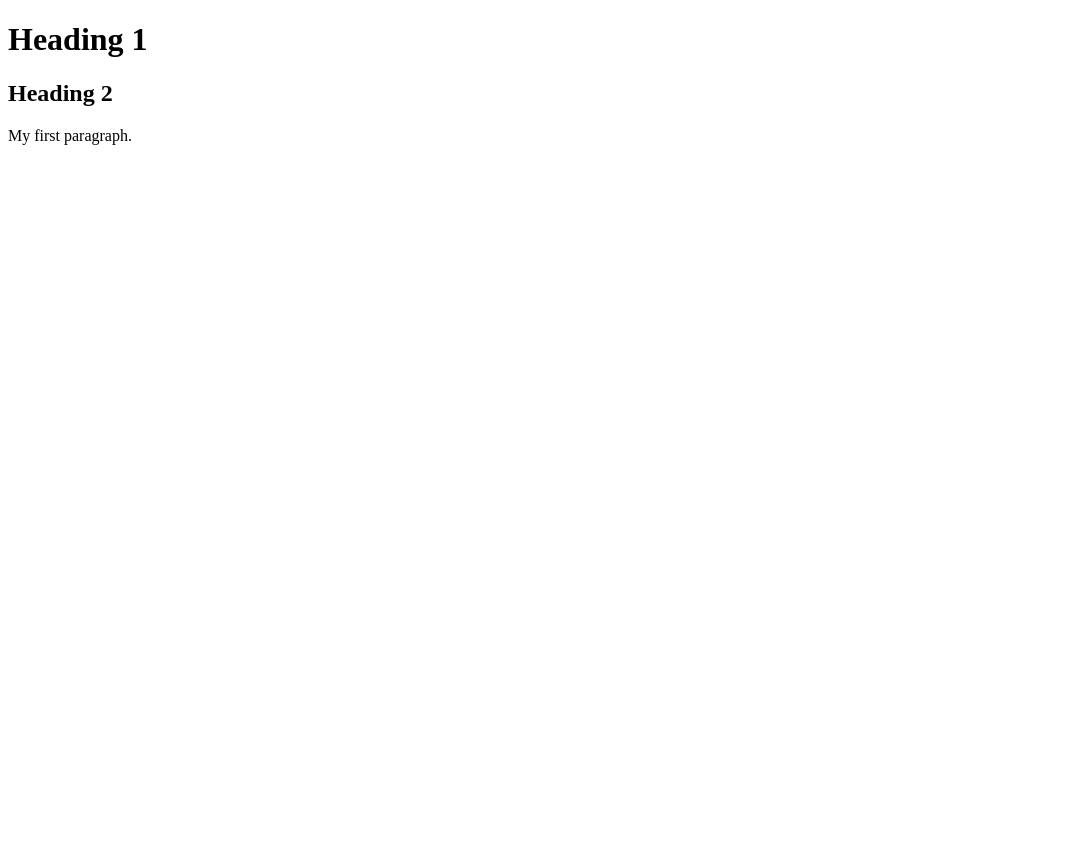
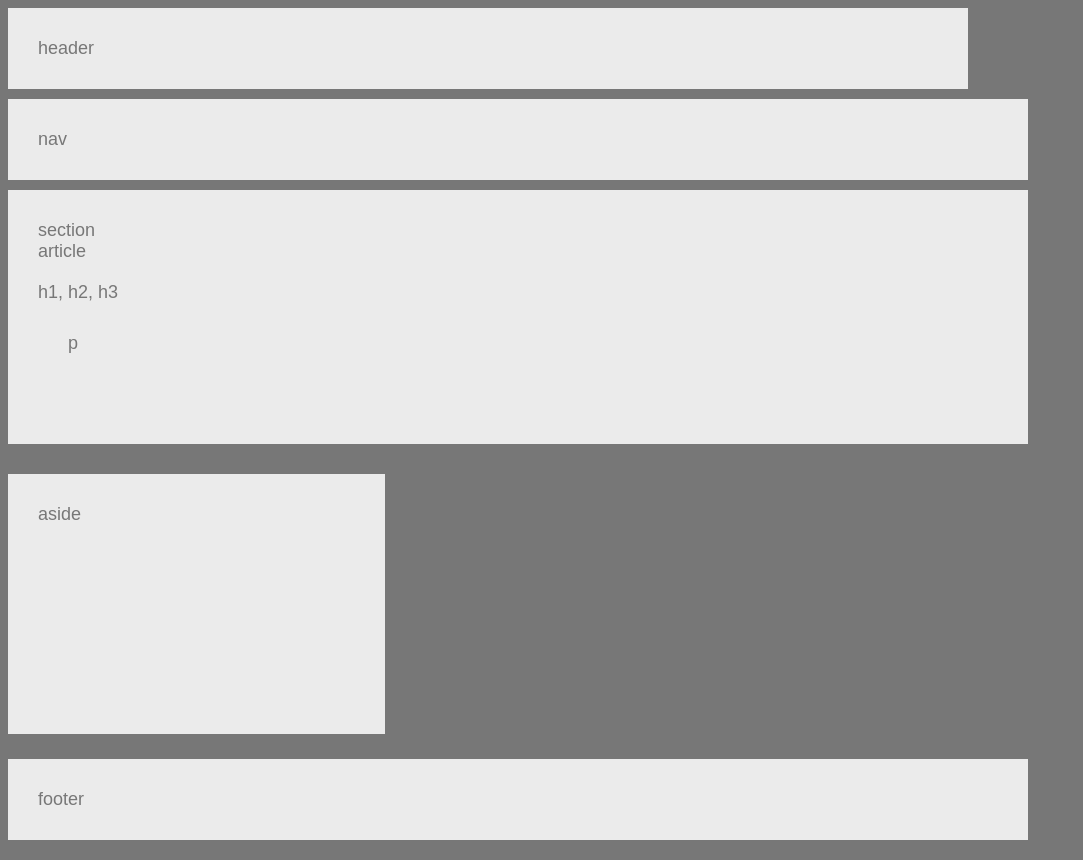
Before and after one commit to evg7393/HW-Wireframe, a plain HTML site: page index.html in a window 1280 px wide. Shown: the whole page, without its empty margins (0-1083 px from the left). Before the commit the page ends 800 px from the top, so only its background shows below. Drawn offline with Linux system fonts and the light colour scheme.

Commit message:
added homework

```diff
--- a/index.html
+++ b/index.html
@@ -3,11 +3,44 @@
     <head>
         <meta charset="UTF-8">
         <Title>HW-Wireframe Homework</Title>
+        <link rel="stylesheet" href="style.css">
     </head>
     <body>
-        <h1>Heading 1</h1>
-        <h2>Heading 2</h2>
-        <p>My first paragraph.</p>
+
+        <header>
+            header
+        </header>
+
+        <section id="nav">
+            nav
+        </section>
+
+        <section id="full">
+            section
+         <article>
+             article
+         </article>
+
+         <div id="h">
+             h1, h2, h3
+         </div>
+
+         <section id="p">
+                p
+            </section>
+        </section>
+
+
+
+        <section id="aside">
+            aside
+        </section>
+
+
+        <footer>
+            footer
+        </footer>
+
 
         </body>
 </html>
--- a/style.css
+++ b/style.css
@@ -1,13 +1,91 @@
 body {
-    background-color: lightblue;
+
+    font-family: Arial, Helvetica neue, Helvetica, sans-serif;
+    color: #777;
+    width: 960px;
+    font-size: 18px;
+    background-color: #777;
+
 }
 
-h1 {
-    color: white;
-    text-align: center;
+header {
+    padding: 30px;
+    margin-bottom: 10px;
+    background: #ebebeb;
+    float: center;
+
 }
 
-p {
-    font-family: verdana;
-    font-size: 20px;
+#nav {
+    padding: 30px;
+    width: 960px;
+    margin-top: 10px;
+    margin-bottom: 10px;
+    background: #ebebeb;
+    float: center;
+
 }
+
+
+#left {
+    background: #ebebeb;
+    width: 495px;
+
+}
+
+section {
+    padding: 30px;
+    margin-bottom: 30px;
+
+}
+#article {
+    color: #777;
+    width: 495px;
+    margin-top: 20px;
+    height: 200px;
+
+}
+
+#h {
+    color: #777;
+    background: #ebebeb;
+    width: 495px;
+    margin-top: 20px;
+    font-size: 18px;
+
+
+
+}
+
+#p {
+    color: #777;
+    background: #ebebeb;
+    width: 495px;
+
+}
+
+#aside {
+    color: #777;
+    background: #ebebeb;
+    width: 33%;
+    margin-bottom: 25px;
+    height: 200px;
+    margin-right: 10px;
+
+
+}
+
+#full {
+    background-color: #ebebeb;
+    overflow: auto;
+    width: 100%;
+  }
+
+footer {
+    background: #ebebeb;
+    width: 100%;
+    padding: 30px;
+    margin-bottom: 20px;
+
+
+}
```
